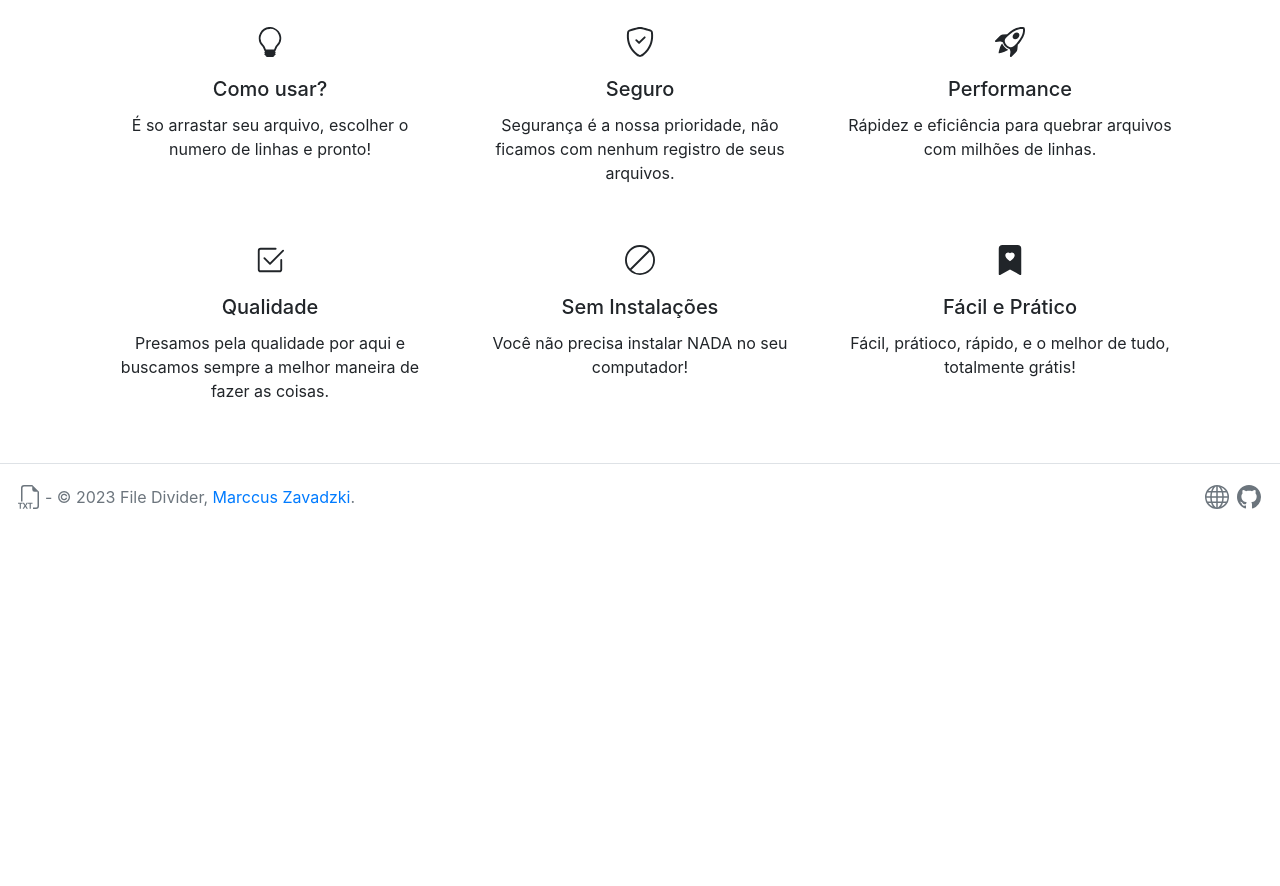
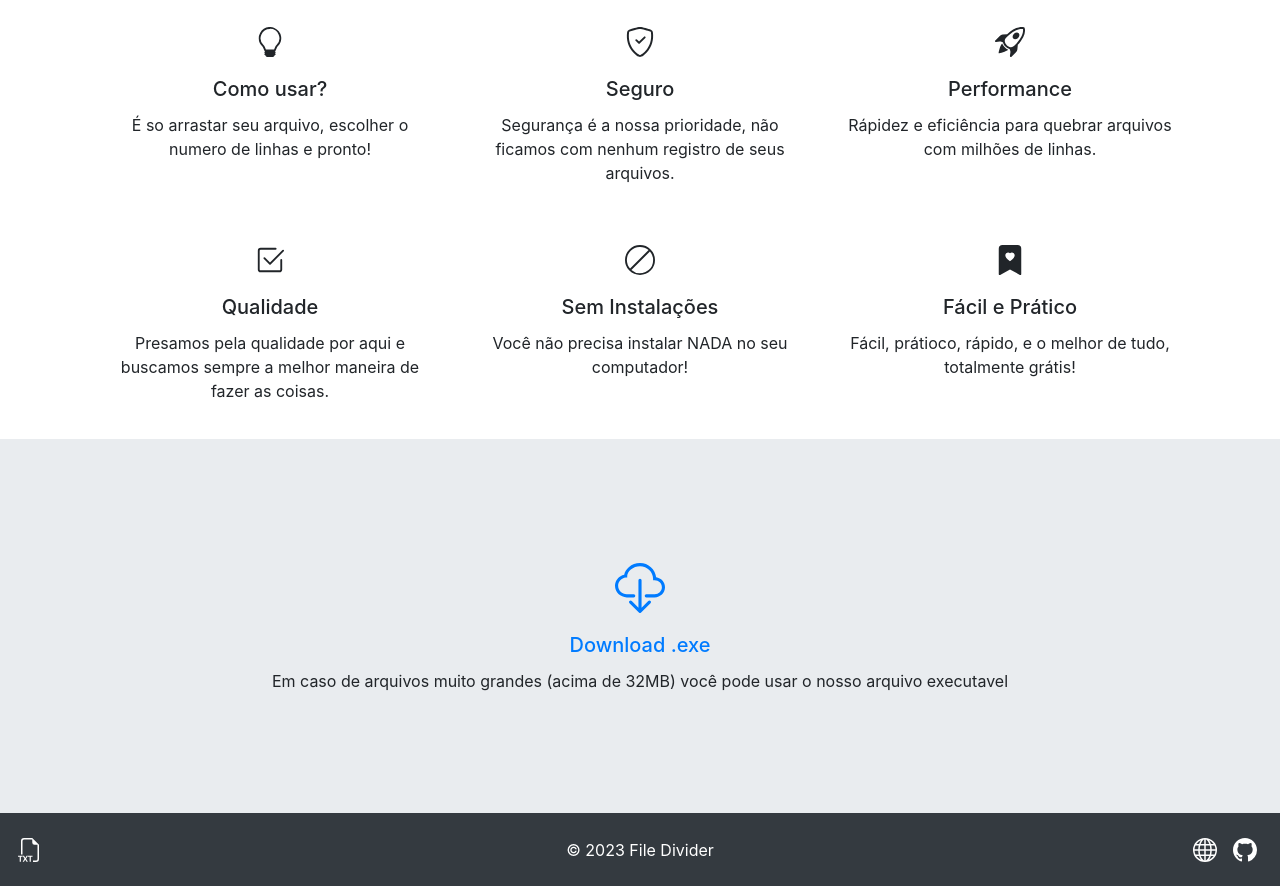
Before and after one commit to zavadzki72/FileDivider-FRONT, a plain HTML site: page FileDivider/index.html in a window 1280 px wide. Shown: the part 494-1380 px from the top of the page. Before the commit the page ends 1047 px from the top, so only its background shows below. Drawn offline with nearby package versions, Linux system fonts and the light colour scheme.

Commit message:
add download file

```diff
--- a/FileDivider/assets/index.js
+++ b/FileDivider/assets/index.js
@@ -91,4 +91,4 @@ function saveFile(blob, filename) {
         document.body.removeChild(a);
       }, 0)
     }
-  }
+}
--- a/FileDivider/index.html
+++ b/FileDivider/index.html
@@ -24,7 +24,7 @@
     <body>
 
         <!-- NAVBAR -->
-        <nav class="navbar navbar-expand-lg navbar-light bg-light">
+        <nav class="navbar navbar-expand-lg navbar-dark bg-dark">
             <a class="navbar-brand" href="#">
                 <svg xmlns="http://www.w3.org/2000/svg" width="30" height="30" fill="currentColor" class="bi bi-filetype-txt" viewBox="0 0 16 16">
                     <path fill-rule="evenodd" d="M14 4.5V14a2 2 0 0 1-2 2h-2v-1h2a1 1 0 0 0 1-1V4.5h-2A1.5 1.5 0 0 1 9.5 3V1H4a1 1 0 0 0-1 1v9H2V2a2 2 0 0 1 2-2h5.5L14 4.5ZM1.928 15.849v-3.337h1.136v-.662H0v.662h1.134v3.337h.794Zm4.689-3.999h-.894L4.9 13.289h-.035l-.832-1.439h-.932l1.228 1.983-1.24 2.016h.862l.853-1.415h.035l.85 1.415h.907l-1.253-1.992 1.274-2.007Zm1.93.662v3.337h-.794v-3.337H6.619v-.662h3.064v.662H8.546Z" />
@@ -165,27 +165,50 @@
 
         <!-- END CONTENT -->
 
+        <!-- DOWNLOAD -->
+        <div class="border-dark" style="background-color: #e9ecef;">
+            <div class="text-center" style="padding-top: 100px; padding-bottom: 100px;">
+                <br/>
+                <a href="assets/files/FileDivider.rar" download="file_divider.rar">
+                    <svg id="svg-download-exe" xmlns="http://www.w3.org/2000/svg" width="50" height="50" fill="currentColor" class="bi bi-cloud-download" viewBox="0 0 16 16">
+                        <path d="M4.406 1.342A5.53 5.53 0 0 1 8 0c2.69 0 4.923 2 5.166 4.579C14.758 4.804 16 6.137 16 7.773 16 9.569 14.502 11 12.687 11H10a.5.5 0 0 1 0-1h2.688C13.979 10 15 8.988 15 7.773c0-1.216-1.02-2.228-2.313-2.228h-.5v-.5C12.188 2.825 10.328 1 8 1a4.53 4.53 0 0 0-2.941 1.1c-.757.652-1.153 1.438-1.153 2.055v.448l-.445.049C2.064 4.805 1 5.952 1 7.318 1 8.785 2.23 10 3.781 10H6a.5.5 0 0 1 0 1H3.781C1.708 11 0 9.366 0 7.318c0-1.763 1.266-3.223 2.942-3.593.143-.863.698-1.723 1.464-2.383z"/>
+                        <path d="M7.646 15.854a.5.5 0 0 0 .708 0l3-3a.5.5 0 0 0-.708-.708L8.5 14.293V5.5a.5.5 0 0 0-1 0v8.793l-2.146-2.147a.5.5 0 0 0-.708.708l3 3z"/>
+                    </svg>
+                </a>
+                <div class="card-body">
+                    <a href="assets/files/FileDivider.rar" download="file_divider.rar">
+                        <h5 id="label-download-exe" class="card-title">Download .exe</h5>
+                    </a>
+                    <p class="card-text">Em caso de arquivos muito grandes <bold>(acima de 32MB)</bold> você pode usar o nosso arquivo executavel</p>
+                </div>
+            </div>
+        </div>
+        <!-- END DOWNLOAD -->
+
         <!-- FOOTER -->
-        <footer class="d-flex flex-wrap justify-content-between align-items-center py-3 my-4 border-top">
+        <footer class="d-flex flex-wrap justify-content-between align-items-center py-3 bg-dark">
             <div class="col-md-4 d-flex align-items-center">
-                <a href="#" class="mb-3 me-2 mb-md-0 text-muted text-decoration-none lh-1">
+                <a href="#" class="mb-3 me-2 mb-md-0 text-white text-decoration-none lh-1">
                     <svg xmlns="http://www.w3.org/2000/svg" width="30" height="24" fill="currentColor" class="bi bi-filetype-txt" viewBox="0 0 16 16">
                         <path fill-rule="evenodd" d="M14 4.5V14a2 2 0 0 1-2 2h-2v-1h2a1 1 0 0 0 1-1V4.5h-2A1.5 1.5 0 0 1 9.5 3V1H4a1 1 0 0 0-1 1v9H2V2a2 2 0 0 1 2-2h5.5L14 4.5ZM1.928 15.849v-3.337h1.136v-.662H0v.662h1.134v3.337h.794Zm4.689-3.999h-.894L4.9 13.289h-.035l-.832-1.439h-.932l1.228 1.983-1.24 2.016h.862l.853-1.415h.035l.85 1.415h.907l-1.253-1.992 1.274-2.007Zm1.93.662v3.337h-.794v-3.337H6.619v-.662h3.064v.662H8.546Z" />
                     </svg>
                 </a>
-                <span class="mb-3 mb-md-0 text-muted"> - © 2023 File Divider, <a href="https://marccusz.com" target="_blank">Marccus Zavadzki</a>.</span>
+            </div>
+
+            <div class="col-md-4 d-flex align-items-center justify-content-center">
+                <span class="mb-3 mb-md-0 text-white">© 2023 File Divider</span>
             </div>
 
             <ul class="nav col-md-4 justify-content-end list-unstyled d-flex">
-                <li class="m-sm-1">
-                    <a class="text-muted" href="https://marccusz.com" target="_blank">
+                <li class="m-sm-2">
+                    <a class="text-white" href="https://marccusz.com" target="_blank">
                         <svg xmlns="http://www.w3.org/2000/svg" width="24" height="24" fill="currentColor" class="bi bi-globe" viewBox="0 0 16 16">
                             <path d="M0 8a8 8 0 1 1 16 0A8 8 0 0 1 0 8zm7.5-6.923c-.67.204-1.335.82-1.887 1.855A7.97 7.97 0 0 0 5.145 4H7.5V1.077zM4.09 4a9.267 9.267 0 0 1 .64-1.539 6.7 6.7 0 0 1 .597-.933A7.025 7.025 0 0 0 2.255 4H4.09zm-.582 3.5c.03-.877.138-1.718.312-2.5H1.674a6.958 6.958 0 0 0-.656 2.5h2.49zM4.847 5a12.5 12.5 0 0 0-.338 2.5H7.5V5H4.847zM8.5 5v2.5h2.99a12.495 12.495 0 0 0-.337-2.5H8.5zM4.51 8.5a12.5 12.5 0 0 0 .337 2.5H7.5V8.5H4.51zm3.99 0V11h2.653c.187-.765.306-1.608.338-2.5H8.5zM5.145 12c.138.386.295.744.468 1.068.552 1.035 1.218 1.65 1.887 1.855V12H5.145zm.182 2.472a6.696 6.696 0 0 1-.597-.933A9.268 9.268 0 0 1 4.09 12H2.255a7.024 7.024 0 0 0 3.072 2.472zM3.82 11a13.652 13.652 0 0 1-.312-2.5h-2.49c.062.89.291 1.733.656 2.5H3.82zm6.853 3.472A7.024 7.024 0 0 0 13.745 12H11.91a9.27 9.27 0 0 1-.64 1.539 6.688 6.688 0 0 1-.597.933zM8.5 12v2.923c.67-.204 1.335-.82 1.887-1.855.173-.324.33-.682.468-1.068H8.5zm3.68-1h2.146c.365-.767.594-1.61.656-2.5h-2.49a13.65 13.65 0 0 1-.312 2.5zm2.802-3.5a6.959 6.959 0 0 0-.656-2.5H12.18c.174.782.282 1.623.312 2.5h2.49zM11.27 2.461c.247.464.462.98.64 1.539h1.835a7.024 7.024 0 0 0-3.072-2.472c.218.284.418.598.597.933zM10.855 4a7.966 7.966 0 0 0-.468-1.068C9.835 1.897 9.17 1.282 8.5 1.077V4h2.355z"/>
                           </svg>
                     </a>
                 </li>
-                <li class="m-sm-1">
-                    <a class="text-muted" href="https://github.com/zavadzki72" target="_blank">
+                <li class="m-sm-2">
+                    <a class="text-white" href="https://github.com/zavadzki72" target="_blank">
                         <svg xmlns="http://www.w3.org/2000/svg" width="24" height="24" fill="currentColor" class="bi bi-github" viewBox="0 0 16 16">
                             <path d="M8 0C3.58 0 0 3.58 0 8c0 3.54 2.29 6.53 5.47 7.59.4.07.55-.17.55-.38 0-.19-.01-.82-.01-1.49-2.01.37-2.53-.49-2.69-.94-.09-.23-.48-.94-.82-1.13-.28-.15-.68-.52-.01-.53.63-.01 1.08.58 1.23.82.72 1.21 1.87.87 2.33.66.07-.52.28-.87.51-1.07-1.78-.2-3.64-.89-3.64-3.95 0-.87.31-1.59.82-2.15-.08-.2-.36-1.02.08-2.12 0 0 .67-.21 2.2.82.64-.18 1.32-.27 2-.27.68 0 1.36.09 2 .27 1.53-1.04 2.2-.82 2.2-.82.44 1.1.16 1.92.08 2.12.51.56.82 1.27.82 2.15 0 3.07-1.87 3.75-3.65 3.95.29.25.54.73.54 1.48 0 1.07-.01 1.93-.01 2.2 0 .21.15.46.55.38A8.012 8.012 0 0 0 16 8c0-4.42-3.58-8-8-8z" />
                         </svg>
```
Also changed, not shown: 1 other file.
